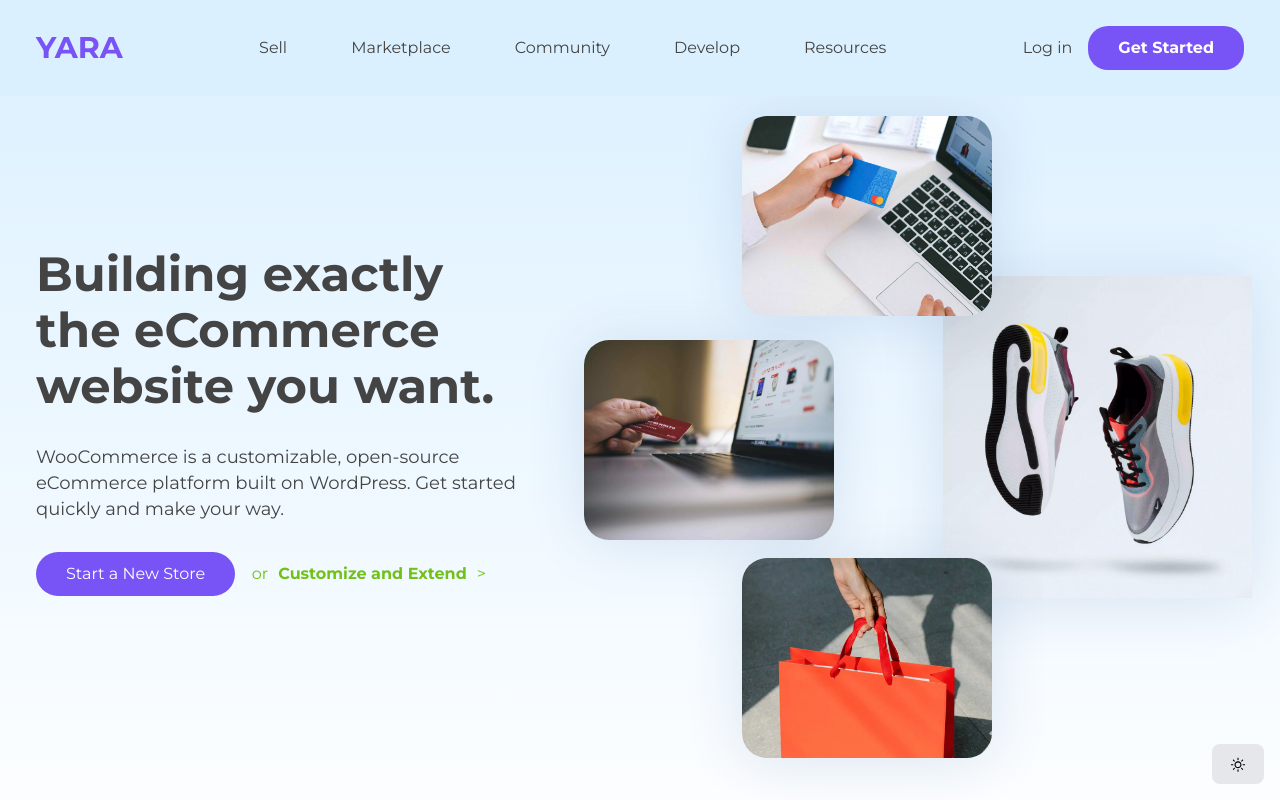
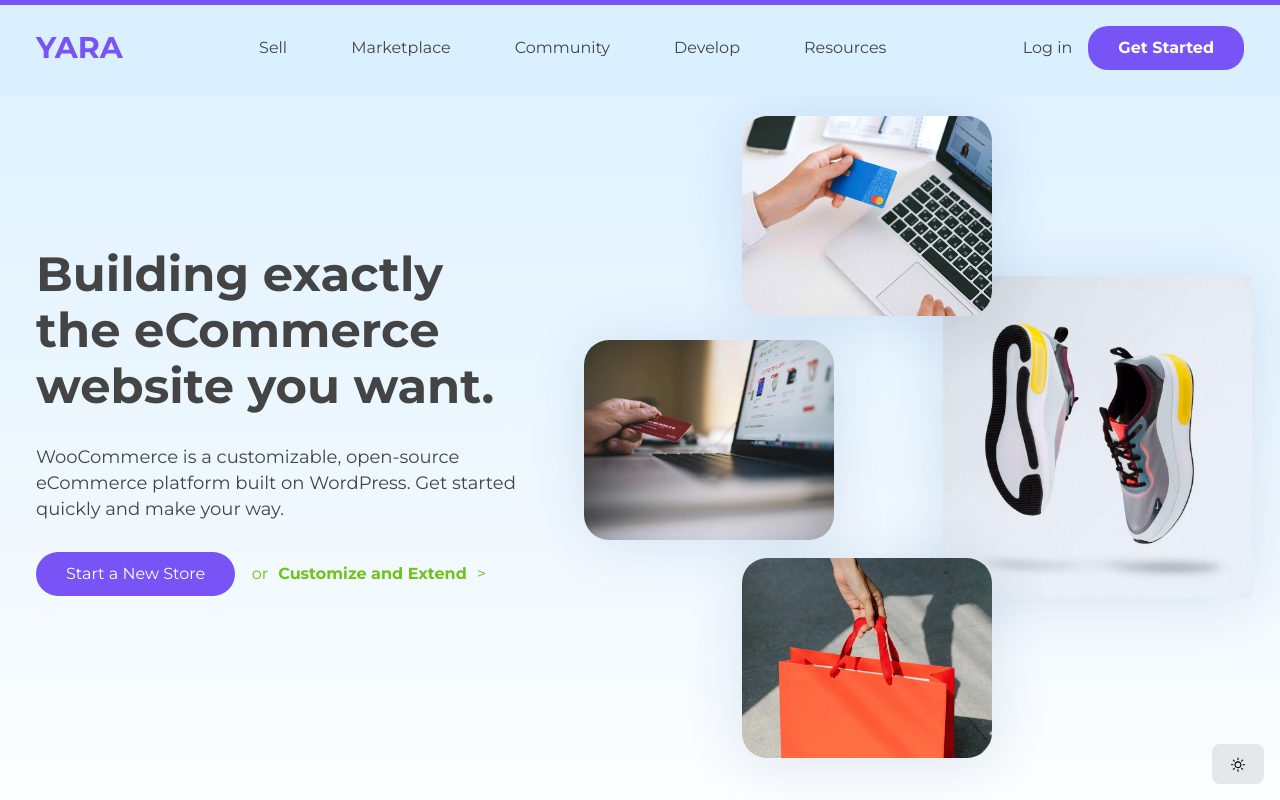
Before and after one commit to NabsCodes/yara, a React (Vite) app: page / in a window 1280 px wide. Shown: the top 800 px of the page. Built offline with nearby package versions, Linux system fonts and the light colour scheme.

Commit message:
refactor: Enable lazy loading for images in Homepage, Navbar, and ScrollBar components

```diff
--- a/src/components/Homepage.jsx
+++ b/src/components/Homepage.jsx
@@ -4,11 +4,13 @@ import Footer from "./Footer";
 import Hero from "./Hero";
 import Info from "./Info";
 import Navbar from "./Navbar";
+import ScrollBar from "./ScrollBar";
 
 const Homepage = () => {
   return (
     <>
       <main className="h-[881px] w-full bg-gradient-to-b from-[#dbf0ff] to-white dark:h-full dark:bg-gradient-to-b dark:from-[#2a3d5f] dark:to-[#253146]">
+        <ScrollBar />
         <Navbar />
         <Hero />
         <Info />
--- a/src/components/Navbar.jsx
+++ b/src/components/Navbar.jsx
@@ -15,7 +15,7 @@ const Navbar = () => {
   };
 
   return (
-    <header className="fixed inset-x-0 top-0 z-50 bg-[#dbf0ff] bg-opacity-[0.9] transition-all duration-300 ease-in-out dark:bg-[#2a3d5f] dark:bg-opacity-[0.9]">
+    <header className="fixed inset-x-0 top-0 z-40 bg-[#dbf0ff] bg-opacity-[0.9] transition-all duration-300 ease-in-out dark:bg-[#2a3d5f] dark:bg-opacity-[0.9]">
       <motion.nav
         initial={{ opacity: 0, y: 30 }}
         whileInView={{
--- /dev/null
+++ b/src/components/ScrollBar.jsx
@@ -0,0 +1,16 @@
+import { motion, useScroll } from "framer-motion";
+import React from "react";
+
+function ScrollBar() {
+  const { scrollYProgress } = useScroll();
+  return (
+    <>
+      <motion.div
+        style={{ scaleX: scrollYProgress }}
+        className="fixed left-0 top-0 z-50 h-[5px] w-full origin-left bg-[#7854F7]"
+      />
+    </>
+  );
+}
+
+export default ScrollBar;
```
